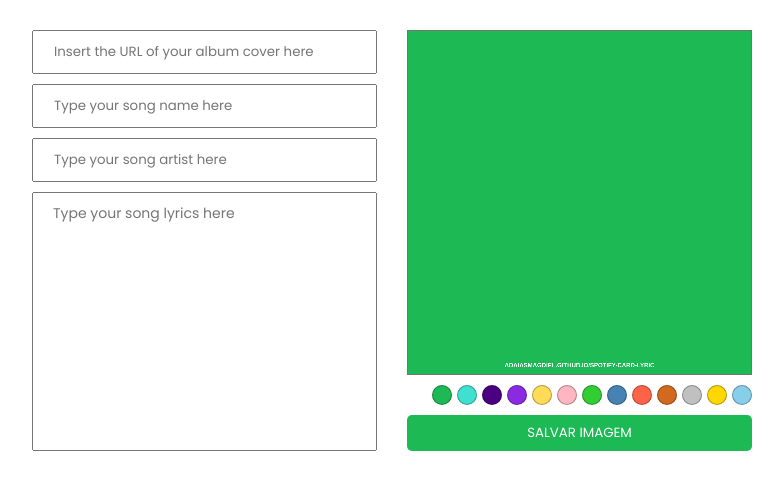
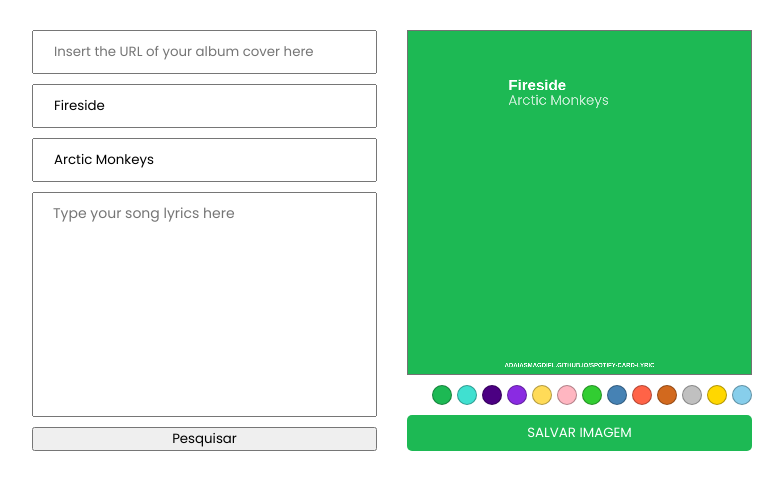
Before and after one commit to AdaiasMagdiel/spotify-card-lyric, a plain HTML site: page index.html in a window 1280 px wide. Shown: the whole page, without its empty margins (248-1031 px from the left). Drawn offline with Linux system fonts and the light colour scheme.

Commit message:
feat: create song search

```diff
--- a/index.html
+++ b/index.html
@@ -1,5 +1,6 @@
 <!DOCTYPE html>
 <html lang="pt-BR">
+
 <head>
 	<meta charset="UTF-8">
 	<meta name="viewport" content="width=device-width, initial-scale=1.0">
@@ -8,7 +9,8 @@
 	<link rel="icon" type="image/x-icon" href="favicon.ico" />
 
 	<meta name="author" content="Adaías Magdiel">
-		<meta name="description" content="This web application allows you to create beautifully formatted lyric cards in the style of Spotify.">
+	<meta name="description"
+		content="This web application allows you to create beautifully formatted lyric cards in the style of Spotify.">
 
 	<link rel="preconnect" href="https://fonts.googleapis.com">
 	<link rel="preconnect" href="https://fonts.gstatic.com" crossorigin>
@@ -16,14 +18,17 @@
 	<link rel="stylesheet" href="assets/css/style.css">
 
 	<script defer src="assets/js/index.js"></script>
+	<script defer src="assets/js/lyrics.js"></script>
 </head>
+
 <body>
 	<main>
 		<div class="info">
 			<input type="text" placeholder="Insert the URL of your album cover here" id="coverImage">
-				<input type="text" placeholder="Type your song name here" id="song">
-				<input type="text" placeholder="Type your song artist here" id="artist">
+			<input value="Fireside" type="text" placeholder="Type your song name here" id="song">
+			<input value="Arctic Monkeys" type="text" placeholder="Type your song artist here" id="artist">
 			<textarea id="lyric" placeholder="Type your song lyrics here"></textarea>
+			<button class="search">Pesquisar</button>
 		</div>
 		<div class="result_box">
 			<canvas id="result" width="1024" height="1024"></canvas>
@@ -31,5 +36,11 @@
 			<button class="save">Salvar Imagem</button>
 		</div>
 	</main>
+
+	<div id="modal">
+		<div class="modal__wrapper">
+		</div>
+	</div>
 </body>
+
 </html>
```
Lines whose indentation alone changed are shown as unchanged.
